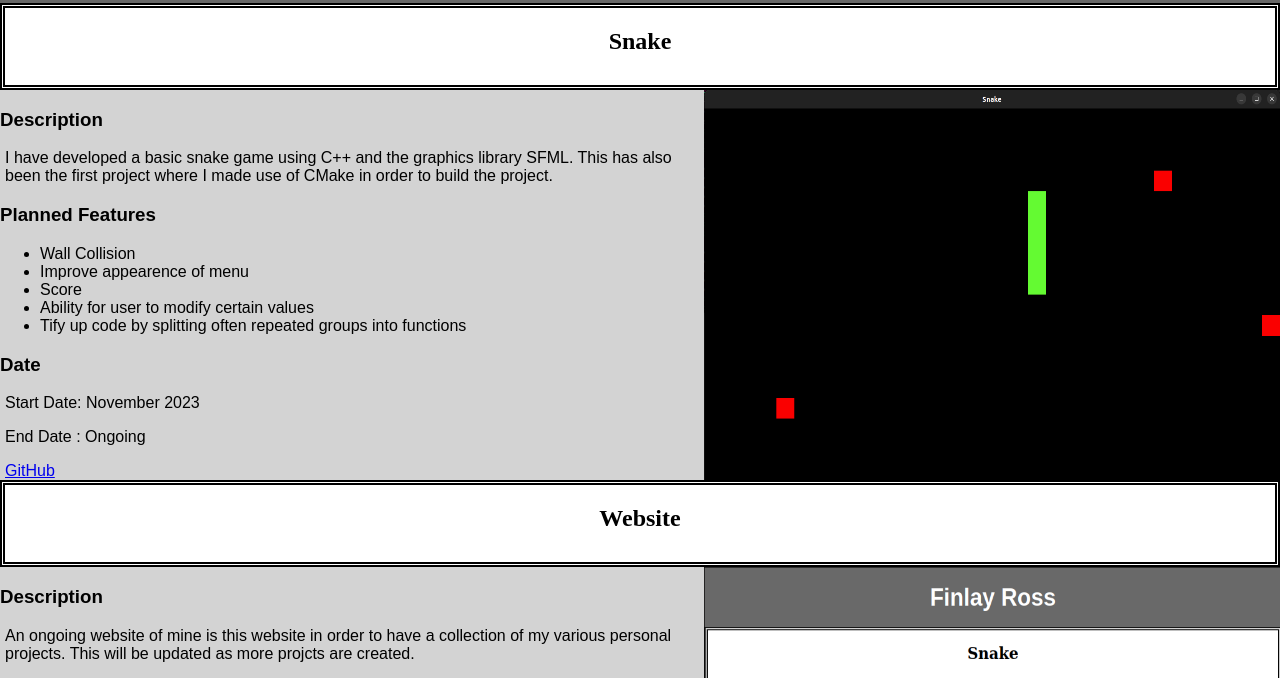
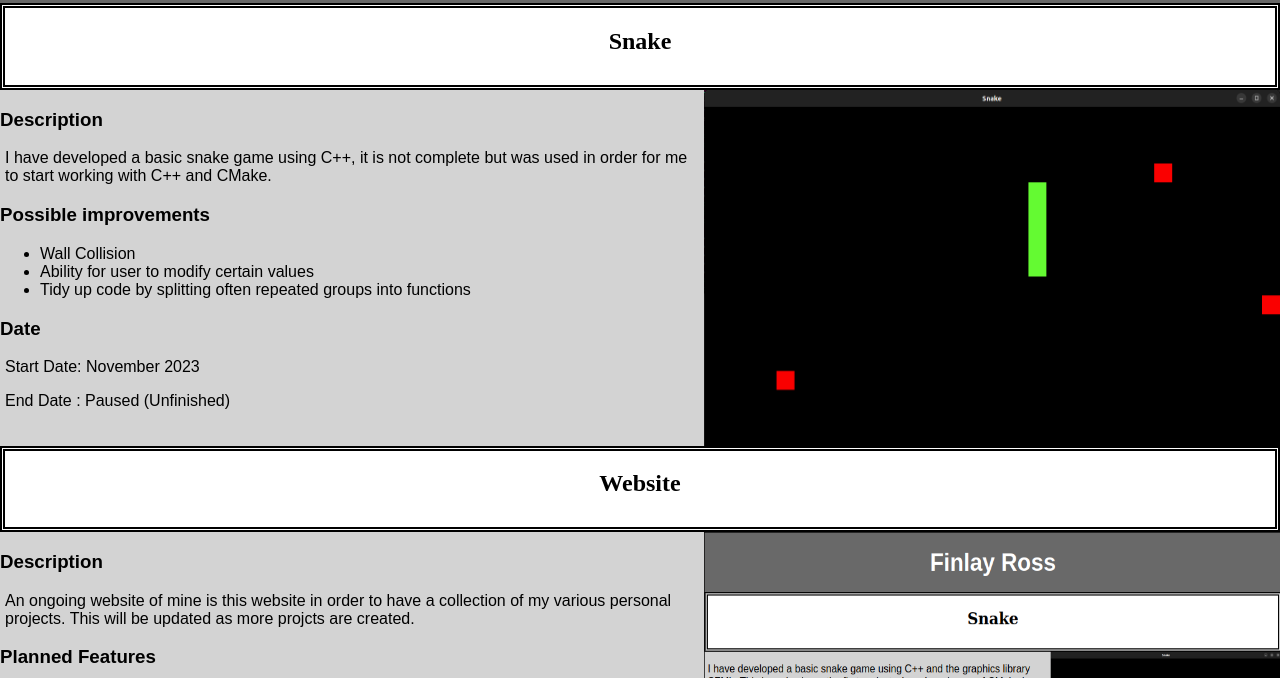
Before and after one commit to fnkle/Personal_Website, a plain HTML site: page index.html in a window 1280 px wide. Shown: the part 87-765 px from the top of the page. Drawn offline with Linux system fonts and the light colour scheme.

Commit message:
Update index.html

```diff
--- a/index.html
+++ b/index.html
@@ -22,22 +22,18 @@
 	<div class="project" id="project1">
 		<h3>Description</h3>
 		<p>
-			I have developed a basic snake game using C++ and the graphics library SFML.
-			This has also been the first project where I made use of CMake in order to build
-			the project.
+			I have developed a basic snake game using C++, it is not complete but was used
+			in order for me to start working with C++ and CMake.
 		</p>
-		<h3>Planned Features</h3>
+		<h3>Possible improvements</h3>
 		<ul>
 			<li>Wall Collision</li>
-			<li>Improve appearence of menu</li>
-			<li>Score</li>
 			<li>Ability for user to modify certain values</li>
-			<li>Tify up code by splitting often repeated groups into functions</li>
+			<li>Tidy up code by splitting often repeated groups into functions</li>
 		</ul>
 		<h3>Date</h3>
 		<p>Start Date: November 2023</p>
-		<p>End Date  : Ongoing</p>
-		<a href="https://github.com/Finkle69/Snake">GitHub</a>
+		<p>End Date  : Paused (Unfinished)</p>
 	</div>
 
 	<div class="projectImage" id="image1">
```
